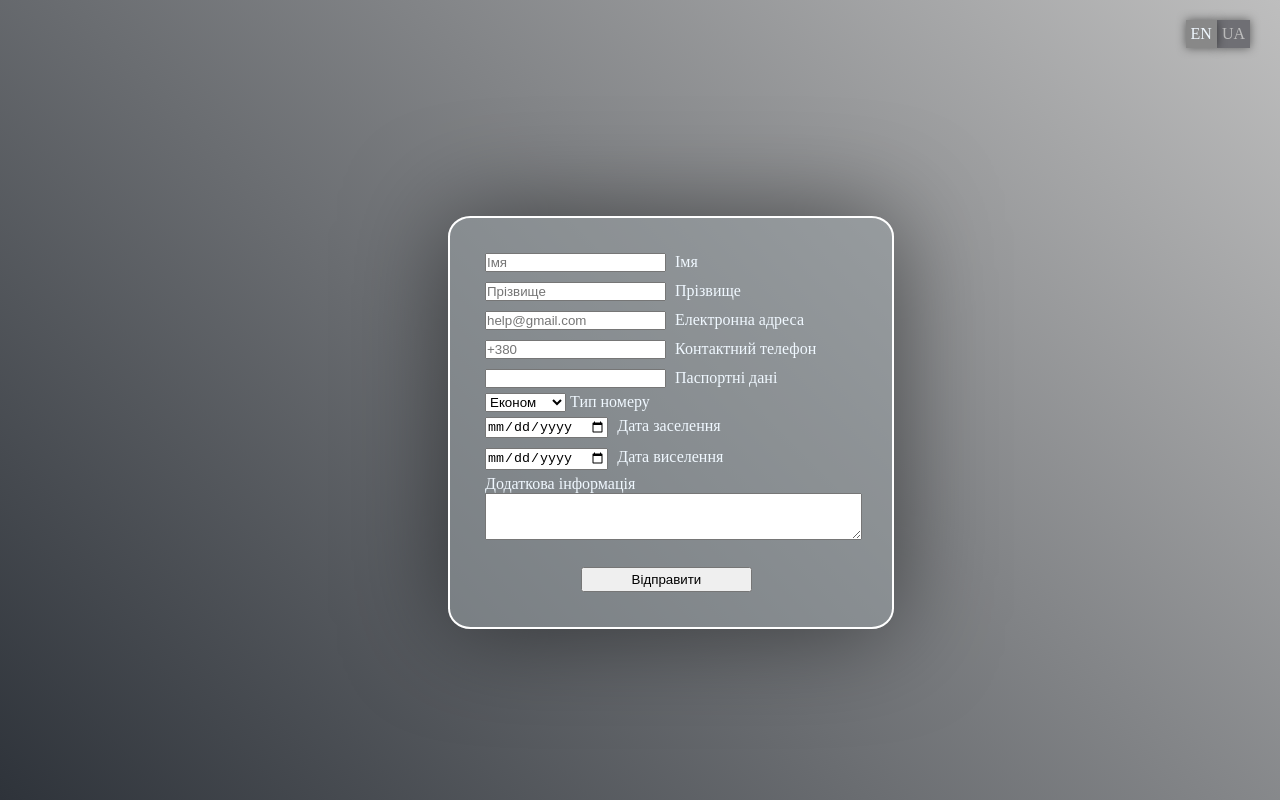
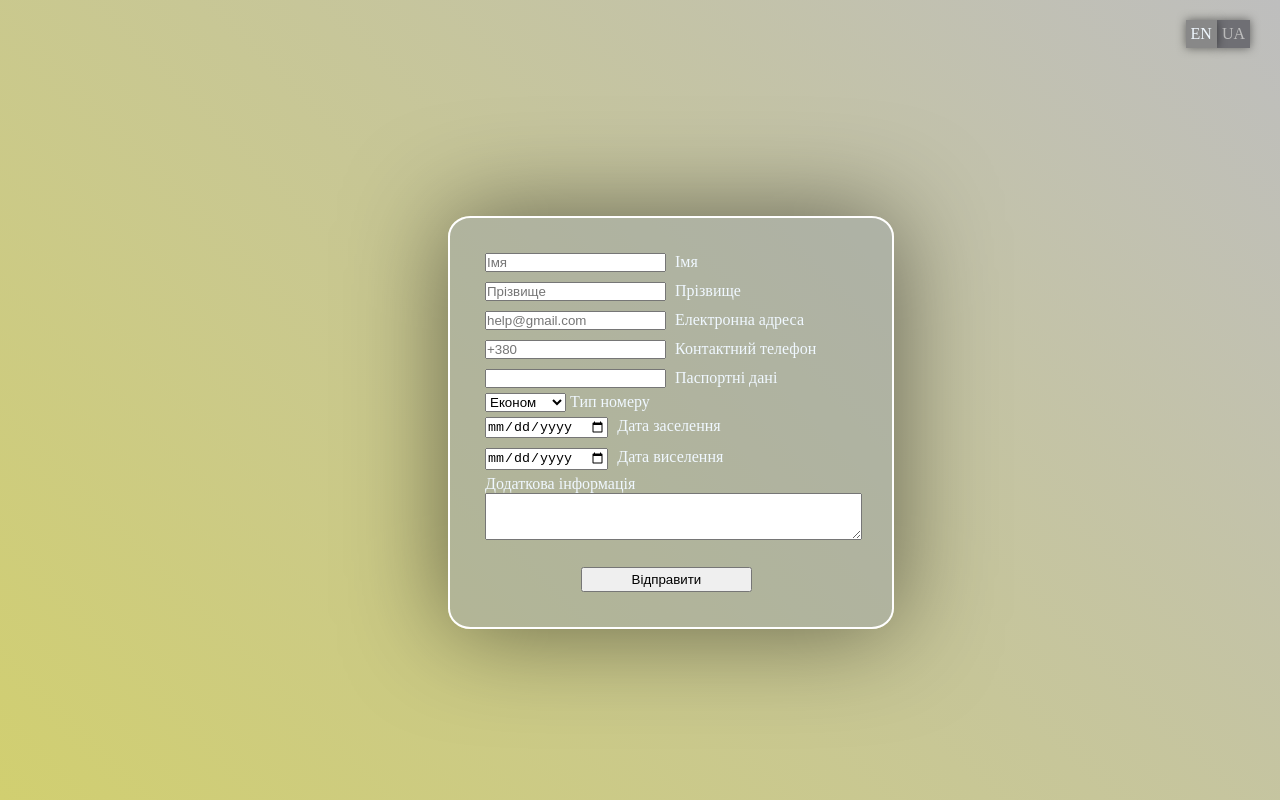
Before and after one commit to butenkoO/homework3, a plain HTML site: page index.html in a window 1280 px wide. Drawn offline with Linux system fonts and the light colour scheme.

Commit message:
updateNew

```diff
--- a/hotel.css
+++ b/hotel.css
@@ -3,7 +3,7 @@
     margin: 0%;
 }
 body {
-    background: linear-gradient(45deg, #2e333a, #bebebe) no-repeat;
+    background: linear-gradient(45deg, #d1cf70, #bebebe) no-repeat;
     height: 100vh;
 }
 .window {
```
